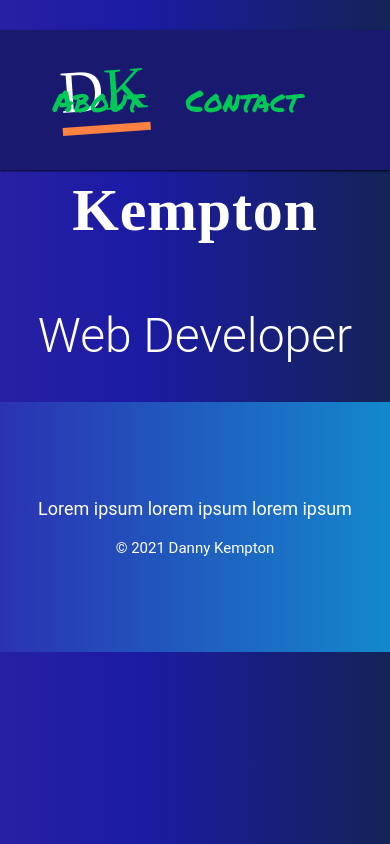
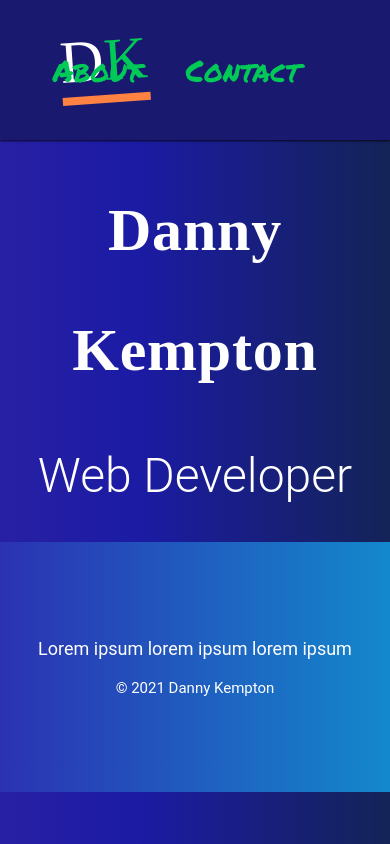
Before and after one commit to dkempton12/portfolio-2021, a Gatsby site: page / in a window 390 px wide. Built offline with nearby package versions, Linux system fonts and the light colour scheme; Gatsby itself is replaced by a stand-in of ours; a web font is replaced by a local one.

Commit message:
mobile padding tweak for Layout

```diff
--- a/src/components/Layout/layout.scss
+++ b/src/components/Layout/layout.scss
@@ -1,7 +1,7 @@
 .container {
   margin: 0 auto;
   max-width: 960px;
-  padding: 0 1.5rem 2rem 1.5rem;
+  padding: var(--header-height) 1.5rem 2rem 1.5rem;
 
   @media (min-width: 768px) {
     padding: var(--header-height) 2rem 4rem 2rem;
```
